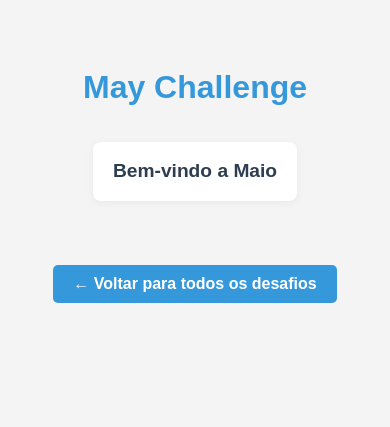
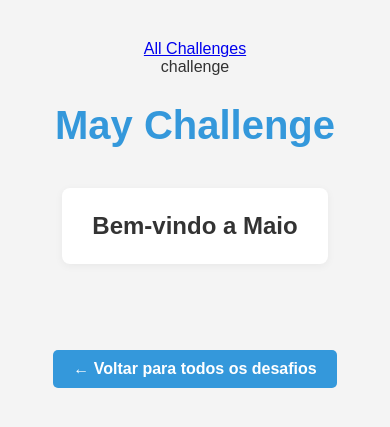
Before and after one commit to VictorSamuell/monthly_challenges, a Django app: page /challenges/may in a window 390 px wide. Shown: the top 427 px of the page. Run offline with Django 3.2, Linux system fonts and the light colour scheme.

Commit message:
Header e ajustes no active_page e conexão com paginas html

```diff
--- a/challenges/templates/challenges/challenge.html
+++ b/challenges/templates/challenges/challenge.html
@@ -1,23 +1,19 @@
-<!DOCTYPE html>
-<html lang="en">
+{% extends "base.html" %}
 
-<head>
-    <meta charset="UTF-8">
-    <meta name="viewport" content="width=device-width, initial-scale=1.0">
-    <title> {{ month_name|title }} Challenge </title>
+{% block page_title %}{{ month_name|title }} Challenge{% endblock %}
+
+{% block extra_styles %}
 <style>
-        body {
-            font-family: Arial, sans-serif;
-            background-color: #f4f4f4;
-            color: #2c3e50;
-            padding: 40px;
-            text-align: center;
+    body{
+        display: flex;
+        flex-direction: column;
+        align-items: center;
     }
-
     h1 {
         font-size: 2.5em;
         margin-bottom: 20px;
         color: #3498db;
+        text-align: center;
     }
 
     h2 {
@@ -46,29 +42,21 @@
     a.button:hover {
         background-color: #2c80b4;
     }
+</style>
+{% endblock %}
 
-        @media (max-width: 600px) {
-            h1 {
-                font-size: 2em;
-            }
+{% block content %}
 
-            h2 {
-                font-size: 1.2em;
-                padding: 15px 20px;
-            }
-        }
-    </style>
-</head>
+    {% include "./includes/header.html" with active_page="challenge" %}
 
-<body>
-    <!-- {{ value|title }} -->
-    <h1> {{ month_name|title }} Challenge</h1>
-    <h2> {{ text }} </h2>
+    <h1>{{ month_name|title }} Challenge</h1>
+
+    {% if text %}
+        <h2>{{ text }}</h2>
+    {% else %}
+        <h2>Desafio não encontrado!</h2>
+    {% endif %}
 
     <br><br>
     <a href="{% url 'index' %}" class="button">← Voltar para todos os desafios</a>
-
-</a>
-</body>
-
-</html>
+{% endblock %}
--- /dev/null
+++ b/challenges/templates/challenges/includes/header.html
@@ -0,0 +1,7 @@
+<header>
+    <nav>
+        <a href="{% url 'index' %}">All Challenges</a>
+    </nav>
+</header>
+
+{{ active_page }}
--- a/challenges/views.py
+++ b/challenges/views.py
@@ -15,7 +15,7 @@ monthly_challenges = {
     "september": "Bem-vindo a Setembro",
     "october": "Bem-vindo a Outubro",
     "november": "Bem-vindo a Novembro",
-    "december": "Bem-vindo a Dezembro",
+    "december": None,
 }
 
 def index(request):
@@ -31,8 +31,6 @@ def index(request):
     # list_items += f"<li><a href=\"{month_path}\">{capitalized_month}</a></li>"
     # response_data = f"<ul>{list_items}</ul>"
     # return HttpResponse(response_data)
-
-
 
 
 
--- a/monthly_challenges/settings.py
+++ b/monthly_challenges/settings.py
@@ -11,6 +11,7 @@ https://docs.djangoproject.com/en/3.2/ref/settings/
 """
 
 from pathlib import Path
+import os
 
 # Build paths inside the project like this: BASE_DIR / 'subdir'.
 BASE_DIR = Path(__file__).resolve().parent.parent
@@ -56,6 +57,7 @@ TEMPLATES = [
     {
         'BACKEND': 'django.template.backends.django.DjangoTemplates',
         'DIRS': [
+            os.path.join(BASE_DIR, "templates")
             # BASE_DIR / "challenges" / "templates"
             ],
         'APP_DIRS': True,
--- /dev/null
+++ b/templates/base.html
@@ -0,0 +1,22 @@
+<!DOCTYPE html>
+<html lang="pt-br">
+<head>
+    <meta charset="UTF-8">
+    <meta name="viewport" content="width=device-width, initial-scale=1.0">
+    <title>{% block page_title %}My Challenges{% endblock %}</title>
+    <style>
+        body {
+            font-family: Arial, sans-serif;
+            background-color: #f4f4f4;
+            color: #333;
+            margin: 0;
+            padding: 40px;
+        }
+    </style>
+    {% block extra_styles %}{% endblock %}
+</head>
+<body>
+
+    {% block content %}{% endblock %}
+</body>
+</html>
```
Also changed, not shown: challenges/templates/challenges/index.html (+13 -26 lines). Lines whose indentation alone changed are shown as unchanged.
